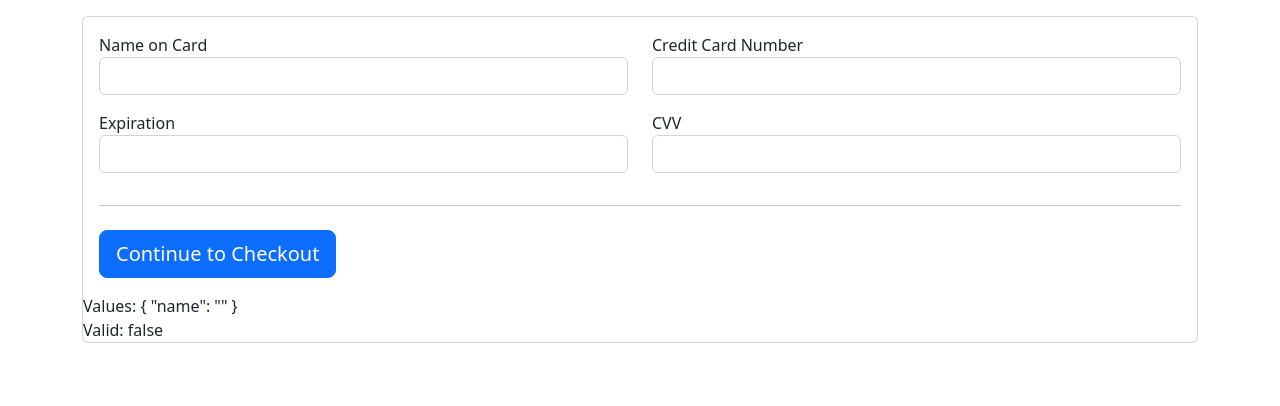
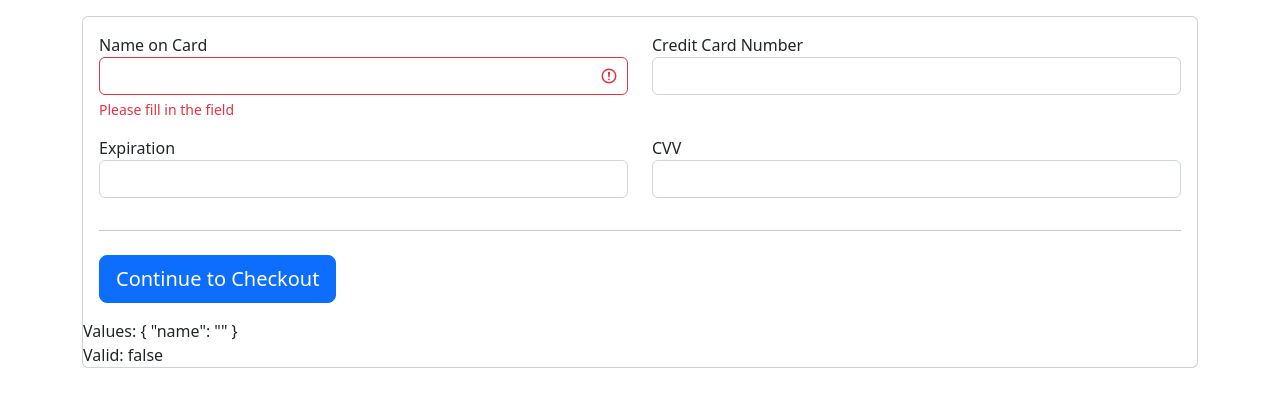
Before and after one commit to Umme-hanii/credit-card, an Angular app: page / in a window 1280 px wide. Shown: the top 406 px of the page. Built offline with nearby package versions, Linux system fonts and the light colour scheme.

Commit message:
Handling validation

```diff
--- a/src/app/app.component.html
+++ b/src/app/app.component.html
@@ -4,7 +4,16 @@
       <div class="row">
         <div class="col-md-6 mb-3">
           <label>Name on Card</label>
-          <input type="text" class="form-control" formControlName="name">
+          <input type="text" class="form-control" formControlName="name" [ngClass]="{ 'is-invalid': ccForm.get('name')?.errors }">
+          <ng-container *ngIf="ccForm.get('name')?.errors">
+            <div *ngIf="ccForm.get('name')?.errors?.['required']" class="invalid-feedback">
+              Please fill in the field
+            </div>
+            <div *ngIf="ccForm.get('name')?.errors?.['minlength']" class="invalid-feedback">
+              The value you entered is {{ ccForm.get('name')?.errors?.['minlength'].actualLength }} characters long
+              It must be atleast {{ ccForm.get('name')?.errors?.['minlength'].requiredLength }} characters long
+            </div>
+          </ng-container>
         </div>
         <div class="col-md-6 mb-3">
           <label>Credit Card Number</label>
```
